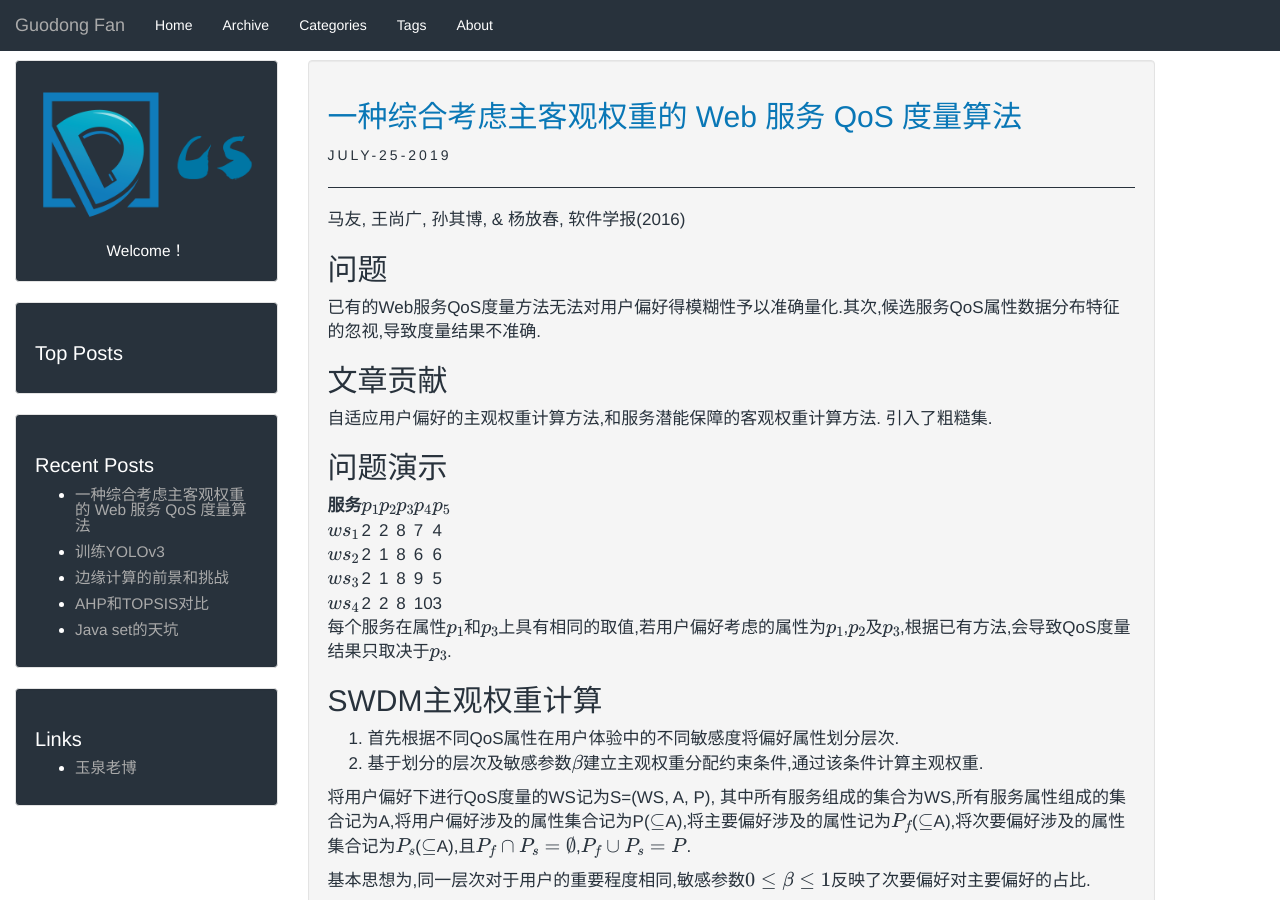
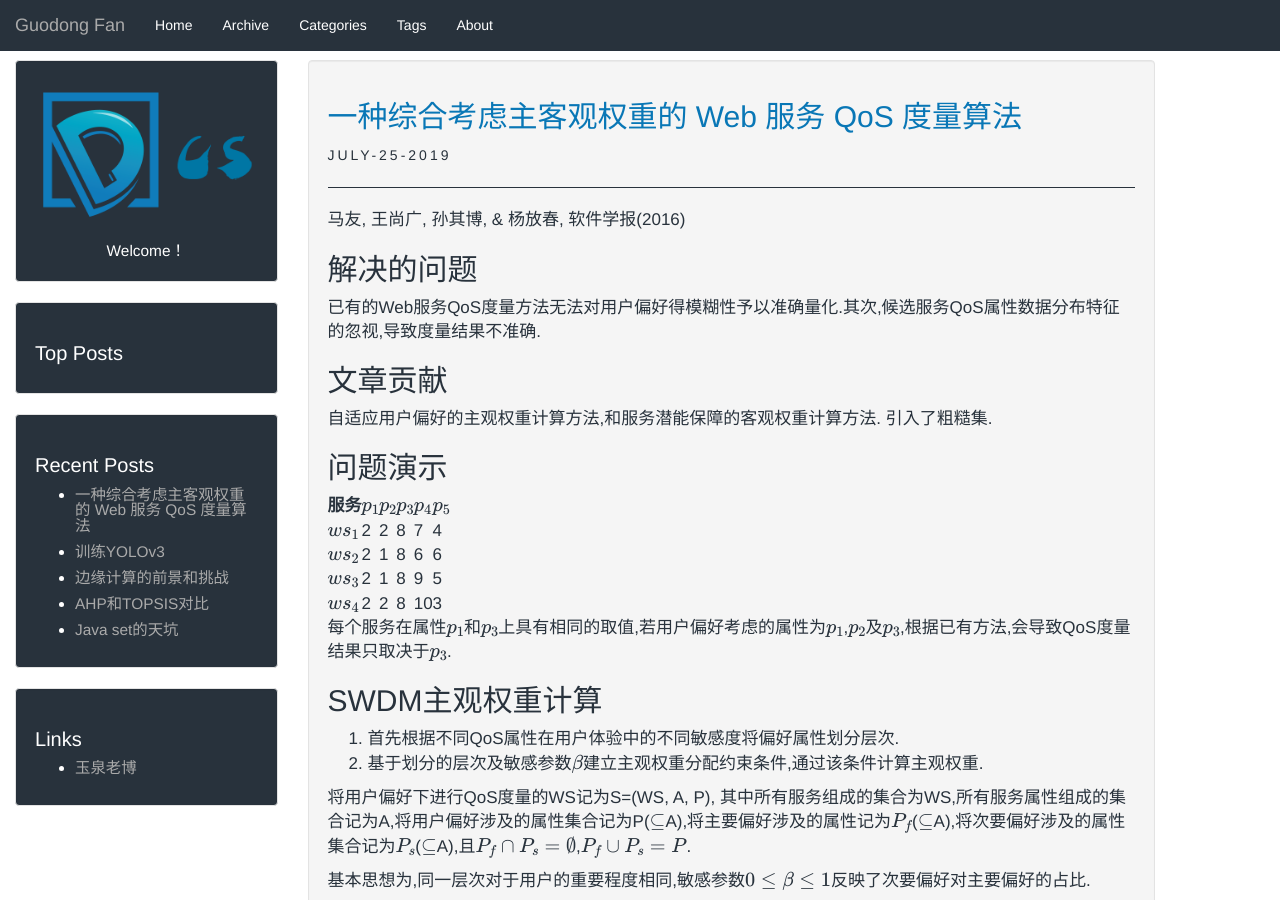
Before and after one commit to GuodongFan/GuodongFan.github.io, a Jekyll site: the page built from _posts/2019-07-25-Object_Subject.md, in a window 1280 px wide and 900 px high. Built offline with Jekyll 4.4.1, drawn with Linux system fonts in a browser that asks for light colours; our own code applies the rules of GitHub Pages for plain Markdown files; formulas are drawn with MathJax 3.

Commit message:
Update 2019-07-25-Object_Subject.md

```diff
--- a/_posts/2019-07-25-Object_Subject.md
+++ b/_posts/2019-07-25-Object_Subject.md
@@ -6,7 +6,7 @@ tags: ranking QoS
 ---
 马友, 王尚广, 孙其博, & 杨放春, 软件学报(2016)
 
-## 问题
+## 解决的问题
 已有的Web服务QoS度量方法无法对用户偏好得模糊性予以准确量化.其次,候选服务QoS属性数据分布特征的忽视,导致度量结果不准确.
 
 ## 文章贡献
```
